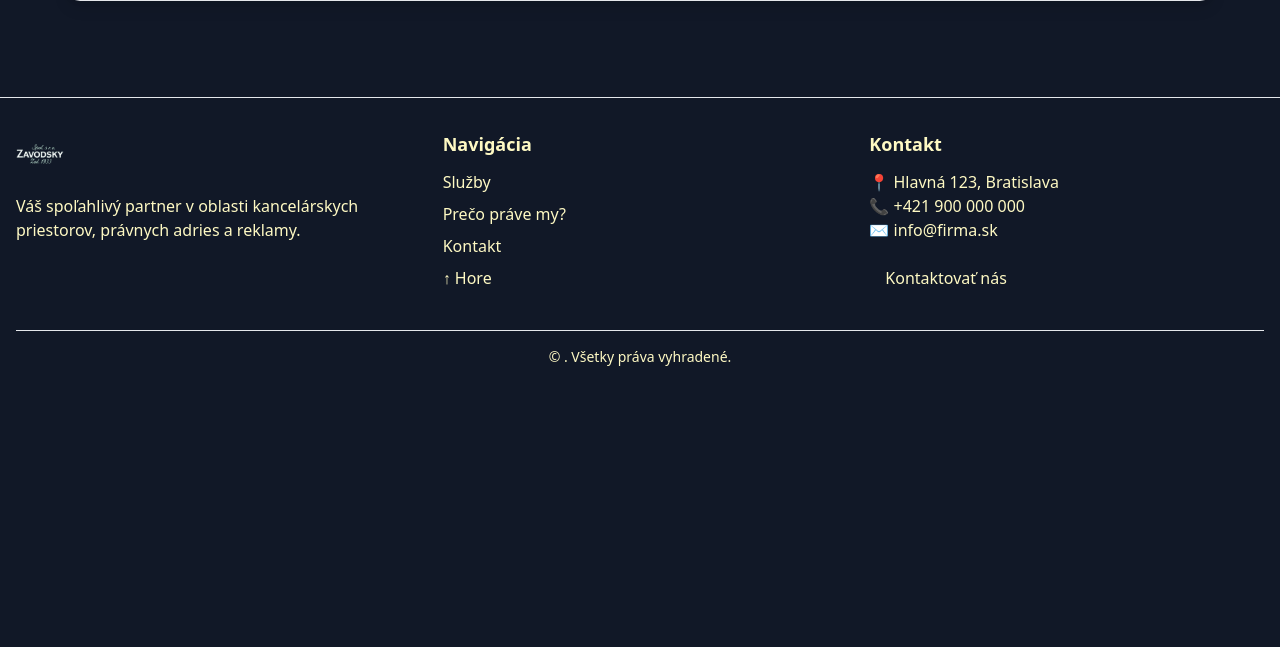
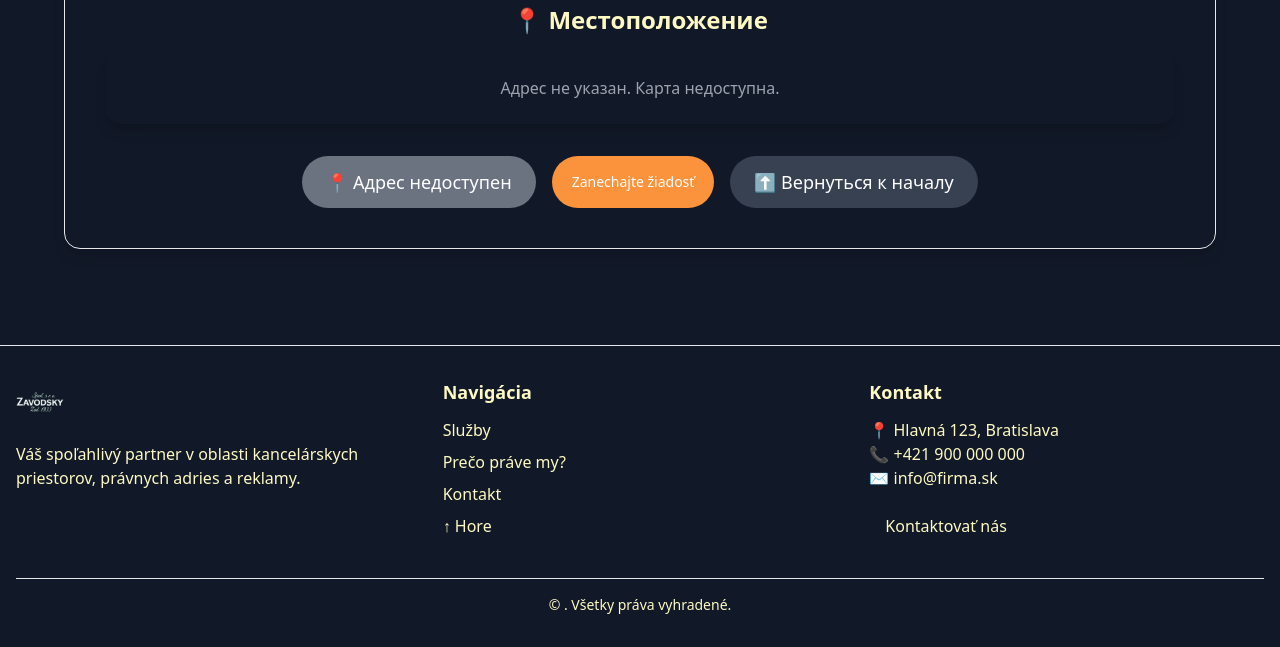
Before and after one commit to rednaxela1813/lending2_backend, a Django app: template templates/properties/property_detail.html in a window 1280 px wide. Shown: the part 633-1280 px from the top of the page. Before the commit the page ends 999 px from the top, so only its background shows below. Run offline with Django 5.2, Linux system fonts and the light colour scheme; the template is opened without the code that fills it, so the values that code supplies are empty; some libraries are stand-ins or nearby versions.

Commit message:
add button to property_details.html

```diff
--- a/properties/models.py
+++ b/properties/models.py
@@ -23,6 +23,11 @@ class Property(models.Model):
     location = models.CharField(max_length=255, blank=True)
     iframe = models.TextField(blank=True, help_text="HTML iframe  Google Maps")
     created_at = models.DateTimeField(auto_now_add=True)
+
+    def clean(self):
+        # Удаляем width и height из iframe
+        if self.iframe:
+            self.iframe = self.iframe.replace('width="600"', '').replace('height="450"', '')
 
 
     def get_absolute_url(self):
--- a/templates/csm/components/ServiceSection.html
+++ b/templates/csm/components/ServiceSection.html
@@ -27,7 +27,7 @@
             <svg class="w-10 h-10 mx-auto text-primary" fill="none" stroke="currentColor" stroke-width="2"
                  viewBox="0 0 24 24"><path d="M3 5h18v14H3z"/><path d="M3 10h18"/></svg>
           </div>
-          <h3 class="text-2xl font-semibold">Virtuálne sídla spoločností</h3>
+          <h3 class="text-2xl font-semibold">Virtuálne sídla </h3>
           <p class="text-muted mb-4">Spoľahlivá registrácia Vašej firmy s uvedením adresy sídla.</p>
           <a href="{% url 'address_list' %}"
              class="inline-block rounded-full bg-orange-400 px-5 py-2 font-medium text-white shadow-md transition-colors duration-200 hover:bg-orange-500">
--- a/templates/properties/property_detail.html
+++ b/templates/properties/property_detail.html
@@ -29,6 +29,14 @@
   <div class="container mx-auto max-w-6xl">
     <div class="rounded-2xl border border-border bg-navbar/10 p-10 shadow-lg">
 
+      <!-- Кнопка НАЗАД для десктопа -->
+      <div class="hidden md:flex justify-end mb-6">
+        <button onclick="history.back()"
+          class="rounded-full bg-gray-700 px-6 py-2 text-sm font-medium text-yellow-100 hover:bg-gray-600 transition-colors duration-200">
+          ← Späť
+        </button>
+      </div>
+
       <!-- Название -->
       <h2 class="text-center text-4xl font-extrabold text-primary mb-8">{{ property.name }}</h2>
 
@@ -41,7 +49,7 @@
 
       <!-- Галерея -->
       {% if property.type != "legal_address" and property.images.all|length > 1 %}
-      <div class="grid grid-cols-1 sm:grid-cols-2 md:grid-cols-3 gap-4">
+      <div class="grid grid-cols-1 sm:grid-cols-2 md:grid-cols-3 gap-4 mb-8">
         {% for img in property.images.all %}
         <img
           src="{{ img.image.url }}"
@@ -51,6 +59,76 @@
         {% endfor %}
       </div>
       {% endif %}
+
+<!-- Карта с локацией -->
+<div class="mt-8">
+  <h3 class="text-2xl font-bold mb-4 text-center text-yellow-100">📍 Местоположение</h3>
+  <div class="w-full rounded-2xl overflow-hidden shadow-lg">
+  {% if property.iframe %}
+    <div class="relative" style="padding-bottom: 56.25%; height: 0; overflow: hidden;">
+      {{ property.iframe|safe }}
+    </div>
+  {% else %}
+    <div class="p-6 text-center text-gray-400">
+      Адрес не указан. Карта недоступна.
+    </div>
+  {% endif %}
+</div>
+
+<style>
+  .relative iframe {
+    position: absolute;
+    top: 0;
+    left: 0;
+    width: 100%;
+    height: 100%;
+  }
+</style>
+
+
+</div>
+
+
+
+      <!-- Кнопки внизу -->
+      <div class="flex flex-col md:flex-row justify-center gap-4 mt-8">
+        {% if property.latitude and property.longitude %}
+  <a href="https://www.google.com/maps/dir/?api=1&destination={{ property.latitude }},{{ property.longitude }}"
+     target="_blank"
+     class="inline-flex items-center justify-center rounded-full bg-yellow-500 px-6 py-3 text-white text-lg font-medium hover:bg-yellow-600 transition-colors duration-200">
+    📍 Проложить маршрут
+  </a>
+{% elif property.location %}
+  <a href="https://www.google.com/maps/dir/?api=1&destination={{ property.location|urlencode }}"
+     target="_blank"
+     class="inline-flex items-center justify-center rounded-full bg-orange-400 px-6 py-3 text-white text-lg font-medium hover:bg-orange-500 transition-colors duration-200">
+    📍 Проложить маршрут
+  </a>
+{% else %}
+  <button disabled
+          class="inline-flex items-center justify-center rounded-full bg-gray-500 px-6 py-3 text-white text-lg font-medium">
+    📍 Адрес недоступен
+  </button>
+{% endif %}
+
+<!-- Кнопка на десктопе -->
+    <a href="{% url 'homepage' %}#contact" class="hidden md:inline-flex items-center rounded-full bg-orange-400 px-5 py-2 text-sm font-medium text-white hover:bg-orange-500 transition duration-200">
+      {{ header.button_text|default:"Zanechajte žiadosť" }}
+    </a>
+  </nav>
+  <!-- Кнопка для мобильного -->
+<a href="{% url 'homepage' %}#contact"
+   class="md:hidden inline-flex w-full items-center justify-center rounded-full bg-orange-400 px-5 py-3 text-base font-medium text-white hover:bg-orange-500 transition duration-200">
+  {{ header.button_text|default:"Zanechajte žiadosť" }}
+</a>
+
+
+        <button onclick="window.scrollTo({ top: 0, behavior: 'smooth' })"
+                class="inline-flex items-center justify-center rounded-full bg-gray-700 px-6 py-3 text-white text-lg font-medium hover:bg-gray-600 transition-colors duration-200">
+          ⬆️ Вернуться к началу
+        </button>
+      </div>
+
     </div>
   </div>
 
```
